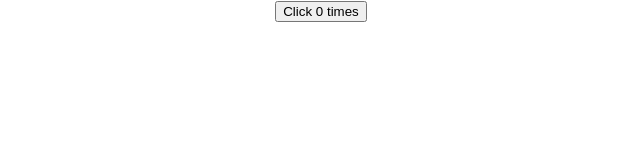
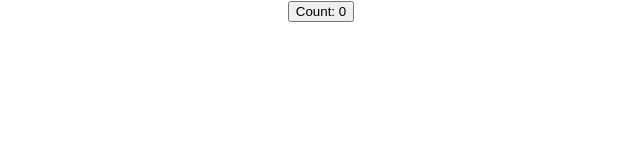
Before and after one commit to AchayoEarnest/react-rev, a React (Create React App) app: page / in a window 1280 px wide. Shown: the top 160 px of the page, without its empty margins (319-959 px from the left). Built offline with nearby package versions, Linux system fonts and the light colour scheme.

Commit message:
additional practice on useEffect

```diff
--- a/src/App.js
+++ b/src/App.js
@@ -6,6 +6,7 @@
 import HookThree from "./components/HookThree";
 import HookArray from "./components/HookArray";
 import EffectHook from "./EffectHook";
+import UseEffectHook2 from "./components/UseEffectHook2";
 
 function App() {
   return (
@@ -16,7 +17,8 @@
       <HookThree />
       <HookArray />
       <HookThree /> */}
-      <EffectHook />
+      {/* <EffectHook /> */}
+      <UseEffectHook2 />
     </div>
   );
 }
--- /dev/null
+++ b/src/components/UseEffectHook2.js
@@ -0,0 +1,17 @@
+import React, { useEffect, useState } from "react";
+
+function UseEffectHook2() {
+  const [count, setCount] = useState(0);
+
+  useEffect(() => {
+    document.title = `You just clicked ${count} times`
+  })
+
+  return (
+    <div>
+      <button onClick={() => setCount(count + 1)}>Count: {count}</button>
+    </div>
+  );
+}
+
+export default UseEffectHook2;
```
